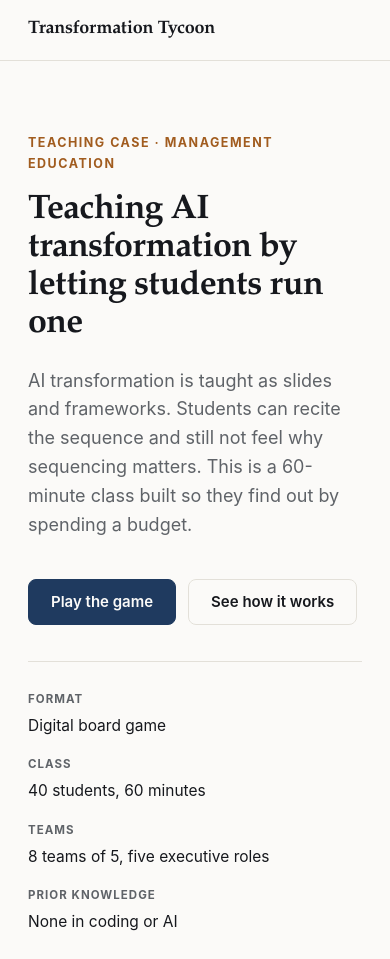
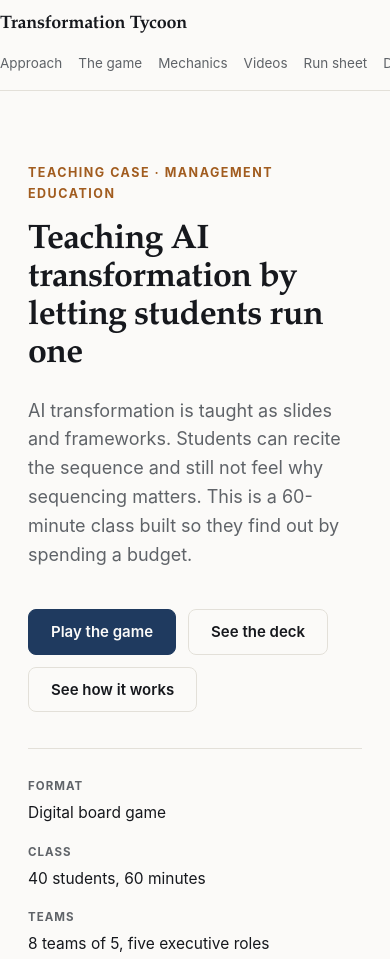
Before and after one commit to subhankarpattanayak42-blip/transformation-tycoon, a plain HTML site: page index.html in a window 390 px wide. Shown: the top 959 px of the page. Drawn offline with Linux system fonts and the light colour scheme.

Commit message:
Make the deck discoverable: hero CTA and a working mobile nav
The deck sat last on a long page and the header nav was hidden entirely below
600px, so on a phone there was no route to it. Adds a 'See the deck' hero
button and turns the mobile nav into a scrollable strip under the brand.

```diff
--- a/assets/style.css
+++ b/assets/style.css
@@ -321,7 +321,14 @@ tbody tr:hover td{background:color-mix(in srgb, var(--tint) 55%, transparent)}
 }
 @media (max-width:600px){
   body{font-size:16px}
-  .site-head nav{display:none}
+  .head-in{flex-wrap:wrap; min-height:0; padding:10px 0 8px; gap:6px}
+  .brand{flex:1 1 100%; margin-right:0}
+  .site-head nav{
+    width:100%; gap:16px; overflow-x:auto; flex-wrap:nowrap;
+    -webkit-overflow-scrolling:touch; padding-bottom:2px;
+  }
+  .site-head nav::-webkit-scrollbar{display:none}
+  .site-head nav a{white-space:nowrap; font-size:13.5px; padding:6px 0}
   .hero{padding-top:56px}
   .meta,.stats{grid-template-columns:1fr; gap:18px}
   .grid4{grid-template-columns:1fr}
--- a/index.html
+++ b/index.html
@@ -32,6 +32,7 @@
     <p class="lede">AI transformation is taught as slides and frameworks. Students can recite the sequence and still not feel why sequencing matters. This is a 60-minute class built so they find out by spending a budget.</p>
     <div class="btn-row">
       <a class="btn btn-primary" href="https://subu-prog.github.io/transformation-tycoon/" target="_blank" rel="noopener">Play the game</a>
+      <a class="btn btn-ghost" href="#deck">See the deck</a>
       <a class="btn btn-ghost" href="#game">See how it works</a>
     </div>
     <dl class="meta">
```
